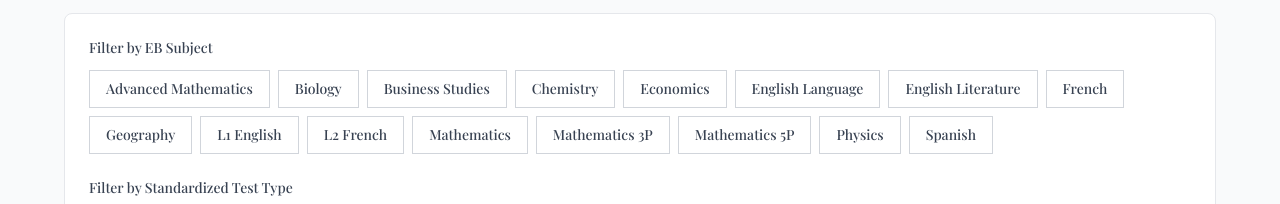
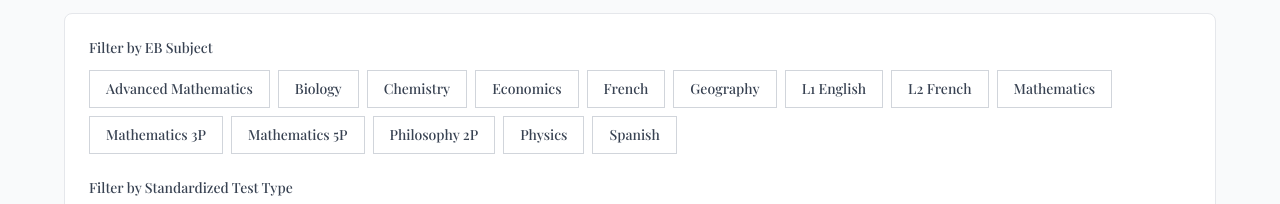
Before and after one commit to pathakrohans/eurobac-tutors, a Next.js app: page /team in a window 1280 px wide. Shown: the part 572-776 px from the top of the page. Built offline with nearby package versions, Linux system fonts and the light colour scheme; no server answers; a web font is replaced by a local one.

Commit message:
Tutor Update

```diff
--- a/src/data/tutors.ts
+++ b/src/data/tutors.ts
@@ -66,9 +66,9 @@ export const tutors: Tutor[] = [
     headshot: '/team/leonardo-maestri.jpg',
     degree: 'BA Economics, London School of Economics',
     bio: 'James specializes in economics, business studies, and US university applications. He has a strong track record helping students with the Common App and SAT/ACT preparation.',
-    subjects: ['Economics', 'Business Studies', 'Mathematics'],
+    subjects: ['Economics', 'Philosophy 2P', 'Mathematics'],
     languages: ['English', 'French'],
-    specialties: ['US Common App', 'SAT', 'ACT', 'EB Economics', 'Test Prep'],
+    specialties: ['US Common App', 'SAT',],
     admissionsSystems: ['Common App'],
     linkedin: 'https://linkedin.com/in/james-wilson',
   },
@@ -78,9 +78,9 @@ export const tutors: Tutor[] = [
     headshot: '/team/rohan-pathak.jpg',
     degree: 'MA French Literature, Sorbonne University',
     bio: 'Sophie teaches French, Spanish, and English language and literature. She helps students with language exams including TOEFL and IELTS, and supports multilingual students in their applications.',
-    subjects: ['French', 'Spanish', 'English Language', 'English Literature'],
+    subjects: ['French', 'Spanish'],
     languages: ['French', 'English', 'Spanish'],
-    specialties: ['TOEFL', 'IELTS', 'EB French', 'EB Spanish', 'Language Exam Prep'],
+    specialties: ['TOEFL', 'IELTS'],
     admissionsSystems: [],
     linkedin: 'https://linkedin.com/in/sophie-martin',
   },
```
